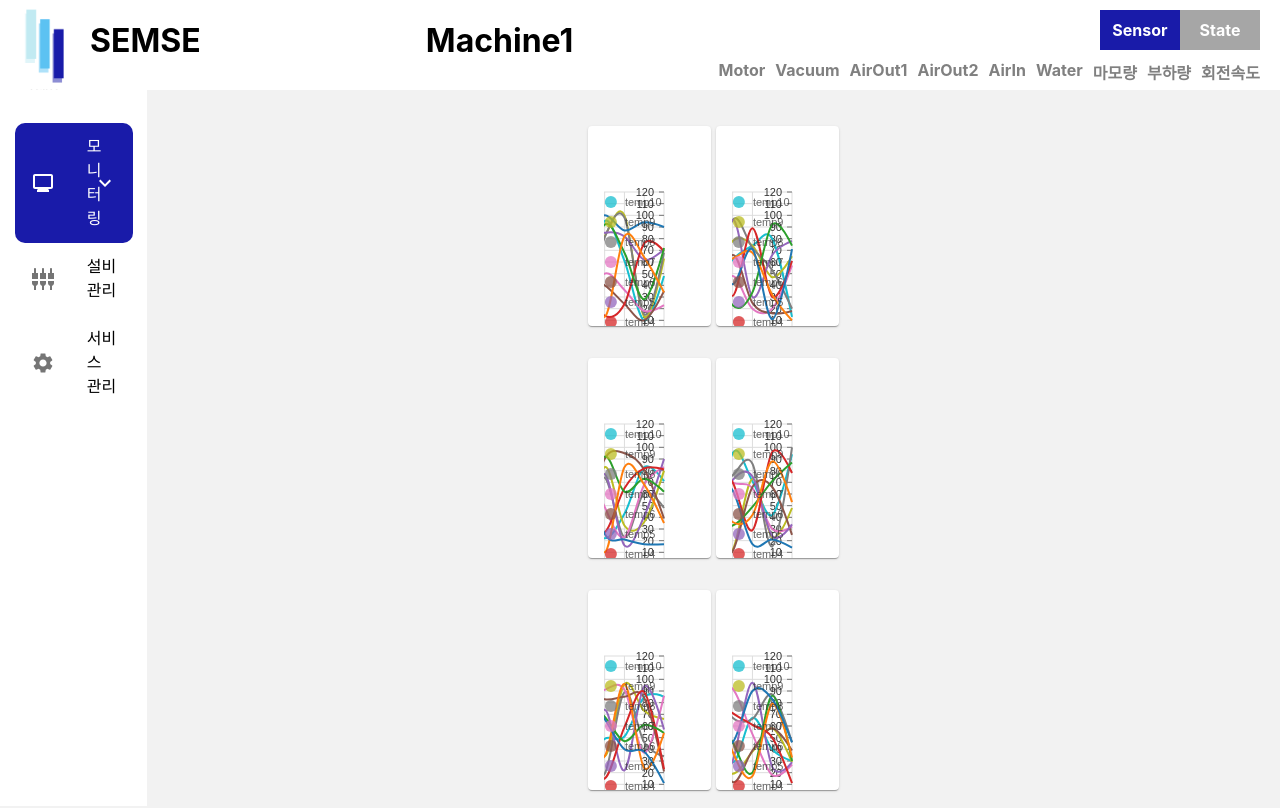
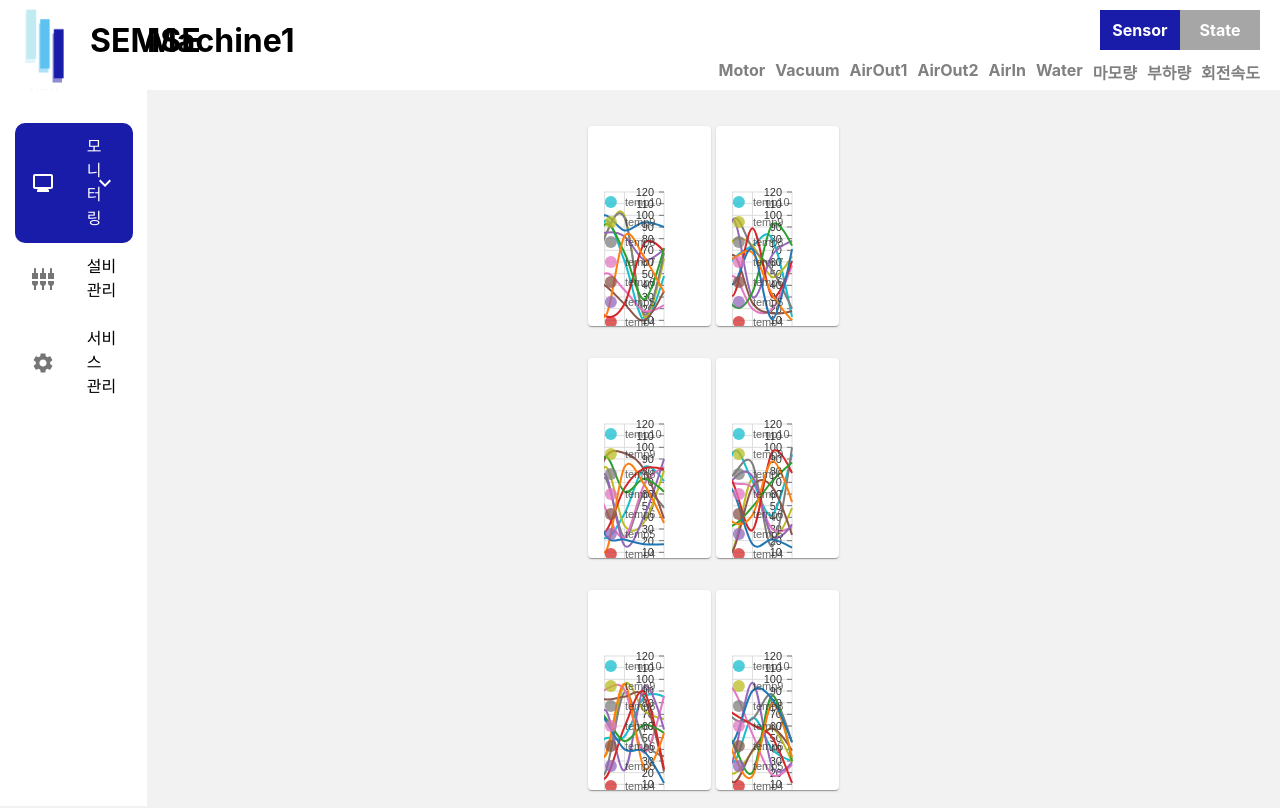
Before and after one commit to Projcet-E201/Front, a React (Create React App) app in the folder frontend/: page /machine/1 in a window 1280 px wide. Shown: the top 808 px of the page. Built offline with nearby package versions, Linux system fonts and the light colour scheme.

Commit message:
[front] nav css

```diff
--- a/frontend/src/components/common/NavBar.module.css
+++ b/frontend/src/components/common/NavBar.module.css
@@ -49,7 +49,8 @@
   /* margin-left: 20px; */
   display: flex;
   cursor: pointer;
-  margin-right: 10vh;
+  /* justify-content: center; */
+  /* margin-right: 10vh; */
   /* width: 13%; */
 }
 
--- a/frontend/src/components/common/NavBar.tsx
+++ b/frontend/src/components/common/NavBar.tsx
@@ -8,7 +8,7 @@ import logo from "../../assets/semse_logo.png";
 import { useRecoilState } from "recoil";
 import { selectedAtom } from "../../store/atoms";
 
-const NavBar = () => {
+const NavBar = ({ leftNavWidth }: any) => {
   // const [selected, setSelected] = useState("Sensor");
   const location = useLocation();
   const { machine } = useParams();
@@ -32,14 +32,15 @@ const NavBar = () => {
           <div style={{ display: "flex" }}>
             <div
               className={styles.title}
+              style={{ width: `${leftNavWidth}px` }}
               onClick={() => navigate(`/machine/${machine}`)}
             >
               <img src={logo} alt="logo" />
               <h1>SEMSE</h1>
             </div>
-          </div>
-          <div>
-            <h1>Machine{machine}</h1>
+            <div>
+              <h1>Machine{machine}</h1>
+            </div>
           </div>
           <div className={styles.rightbutton}>
             {location.pathname !== `/` && (
--- a/frontend/src/layout/MainLayout.tsx
+++ b/frontend/src/layout/MainLayout.tsx
@@ -12,19 +12,30 @@ const MainLayout = ({ children }: Props) => {
   const [childrenHeight, setChildrenHeight] = useState<number>(0);
   const childrenRef = useRef<HTMLDivElement>(null);
 
+  const [leftNavWidth, setLeftNavWidth] = useState<number>(0);
+  const leftNavRef = useRef<HTMLDivElement>(null);
+
   useEffect(() => {
     if (childrenRef.current) {
       setChildrenHeight(childrenRef.current.clientHeight);
     }
     // console.log("칠드런 높이", childrenHeight);
   }, [children]);
+
+  useEffect(() => {
+    if (leftNavRef.current) {
+      setLeftNavWidth(leftNavRef.current.clientWidth);
+    }
+    console.log(leftNavWidth, "left");
+  }, [leftNavWidth]);
+
   return (
     <div>
       <div ref={childrenRef}>
-        <NavBar />
+        <NavBar leftNavWidth={leftNavWidth} />
       </div>
       <div style={{ display: "flex" }}>
-        <div style={{ width: "13%" }}>
+        <div style={{ width: "13%" }} ref={leftNavRef}>
           <LeftNav childrenHeight={childrenHeight} />
         </div>
         <div style={{ width: "100%" }}>
--- a/frontend/src/pages/Motor/MotorPage.tsx
+++ b/frontend/src/pages/Motor/MotorPage.tsx
@@ -15,14 +15,16 @@ const MotorPage = () => {
         {/* <button onClick={() => navigate(-1)}>메인페이지</button> */}
       </div>
       <div>
-        <div onClick={() => navigate(`/${machine}`)}>
+        <div onClick={() => navigate(`/machine/${machine}`)}>
           <span>메인페이지</span>
         </div>
         <h3>모터 페이지</h3>
         <div style={{ display: "flex" }}>
           {motors.map((motorId) => (
             <div key={motorId}>
-              <button onClick={() => navigate(`/${machine}/motor/${motorId}`)}>
+              <button
+                onClick={() => navigate(`/machine/${machine}/motor/${motorId}`)}
+              >
                 {motorId}
               </button>
             </div>
```
